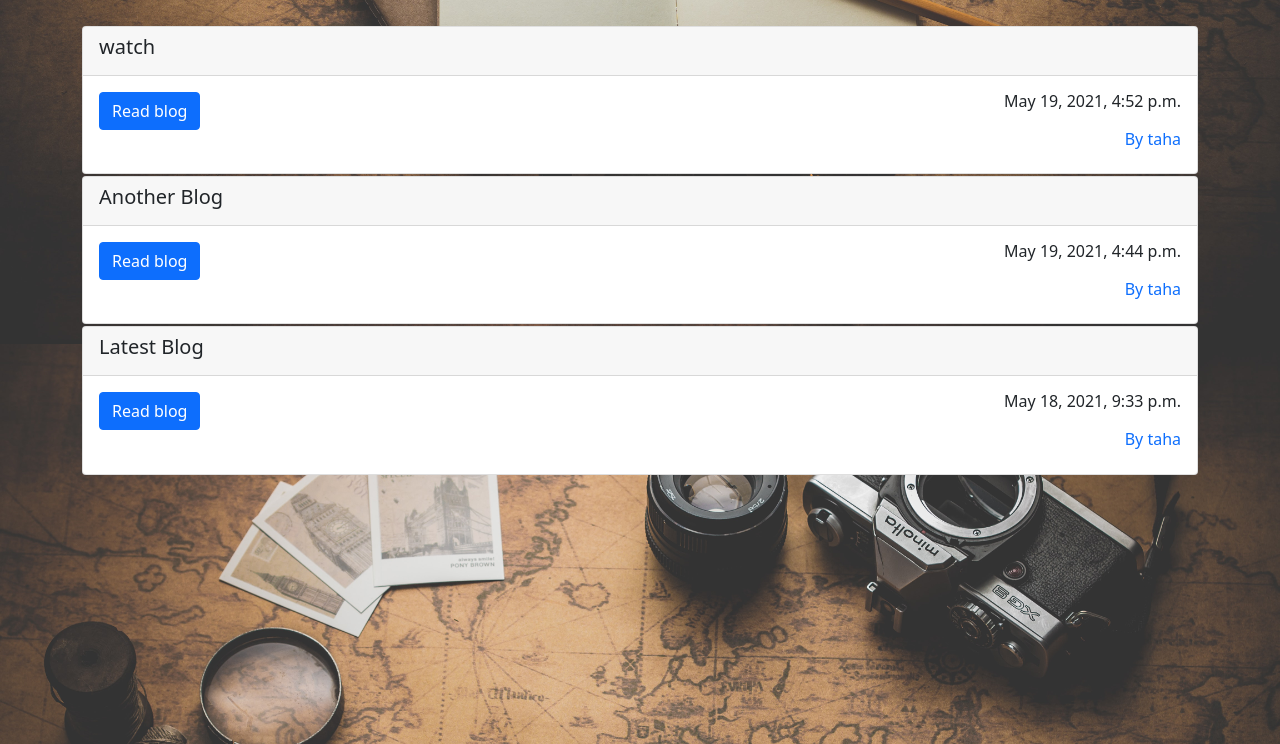
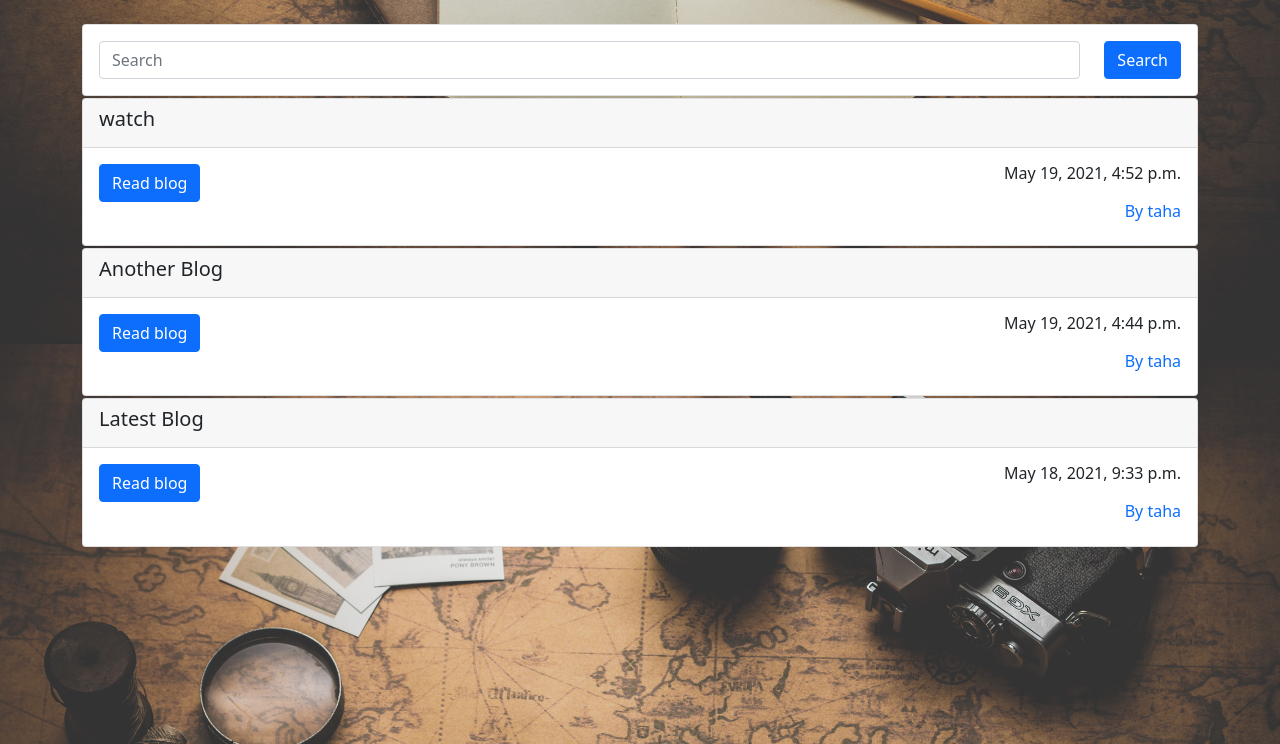
Before and after one commit to AbdAhmad/blog-website-django, a Django app: page /posts/ in a window 1280 px wide. Shown: the part 56-800 px from the top of the page. Run offline with Django 3.2, Linux system fonts and the light colour scheme; a user stored in the database is signed in; data comes from the database, SQL or seed files in the repository; both versions use the stored data as it was after the commit.

Commit message:
added search bar functionality

```diff
--- a/blog_app/templates/blog_app/my_post.html
+++ b/blog_app/templates/blog_app/my_post.html
@@ -1,6 +1,7 @@
 {% extends 'blog_app/base.html' %}
 
 {% block content %}
+
     <div class="container">
         <div class="row">
             <div class="col-md-12">
--- a/blog_app/templates/blog_app/posts.html
+++ b/blog_app/templates/blog_app/posts.html
@@ -7,7 +7,25 @@
         {{ message }}
     </div>
     {% endfor %}
+    <br>
 {% endif %}
+<div class="container">
+    <div class="row">
+        <div class="col-md-12">
+            <form action="{% url 'search' %}" class="card card-sm" method="POST">
+                {% csrf_token %}
+                <div class="card-body row no-gutters align-items-center">
+                    <div class="col">
+                        <input class="form-control" type="search" placeholder="Search" name="search">
+                    </div>
+                    <div class="col-auto">
+                        <button class="btn btn-primary" type="submit">Search</button>
+                    </div>
+                </div>
+            </form>
+        </div>
+    </div>
+</div>
 {% if posts %}
     {% for post in posts %}
     <div class="container">
@@ -21,7 +39,6 @@
                     </div>
                     <div class="card-body">
                         <a href="{% url 'read_post' post.id %}"><button class="btn btn-primary">Read blog</button></a>
-
                         <h6 style="float: right;">{{ post.created_at }}</h6>
                         <br>
                         <a href="{% url 'author' post.author.username %}"><h6 style="float: right;">By {{ post.author }}</h6></a>
@@ -32,6 +49,7 @@
     </div>
     {% endfor %}
     {% else %}
+    <br>
     <div class="container">
          <div class="row">
              <div class="col-md-6 offset-md-3">
--- a/blog_app/views.py
+++ b/blog_app/views.py
@@ -175,5 +175,12 @@ def author(request, username):
 @login_required
 def author_posts(request, username):
     user = User.objects.get(username=username)
-    posts = Post.objects.filter(author=user)
+    posts = Post.objects.filter(author=user).order_by('-created_at')
     return render(request, 'blog_app/author_posts.html', {'posts': posts,'user': user})
+
+@login_required
+def search(request):
+    if request.method == 'POST':
+        searched_post = request.POST['search']
+        posts = Post.objects.filter(title__icontains=searched_post)
+        return render(request, 'blog_app/posts.html', {'posts': posts})
--- a/my_blog/urls.py
+++ b/my_blog/urls.py
@@ -13,6 +13,7 @@ Including another URLconf
     1. Import the include() function: from django.urls import include, path
     2. Add a URL to urlpatterns:  path('blog/', include('blog.urls'))
 """
+from os import name
 from django.contrib import admin
 from django.urls import path
 from blog_app import views
@@ -37,7 +38,8 @@ urlpatterns = [
     path('edit_profile/<int:id>/', user_views.edit_profile, name='edit_profile'),
     path('my_post/<int:id>/', user_views.my_post, name='my_post'),
     path('author/<str:username>/', user_views.author, name='author'),
-    path('author_posts/<str:username>', user_views.author_posts, name="author_posts")
+    path('author_posts/<str:username>', user_views.author_posts, name="author_posts"),
+    path('search', user_views.search, name="search")
 ]
 
 urlpatterns += [
```
Also changed, not shown: blog_app/templates/blog_app/author_posts.html (+18 -0 lines), blog_app/templates/blog_app/my_posts.html (+19 -0 lines), blog_app/static/js/main.js (line endings or trailing spaces), db.sqlite3. Lines whose indentation alone changed are shown as unchanged.
